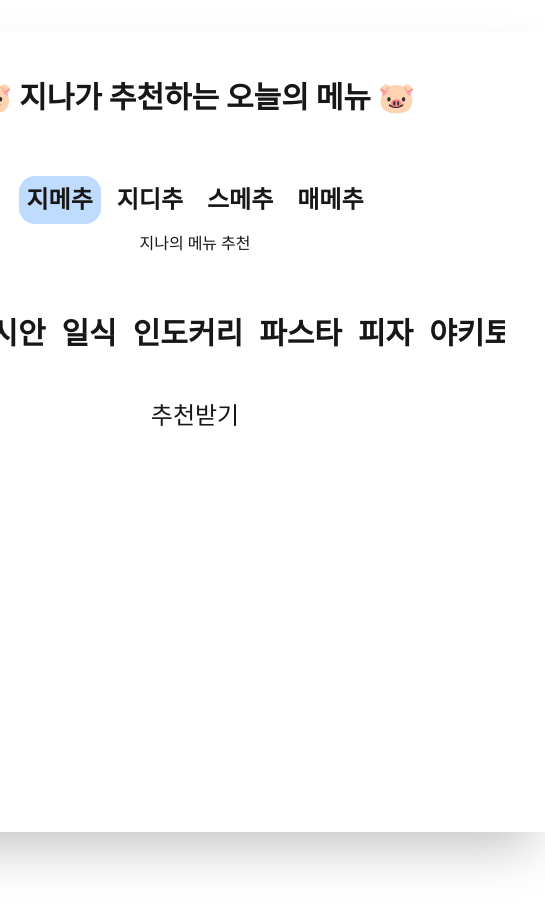
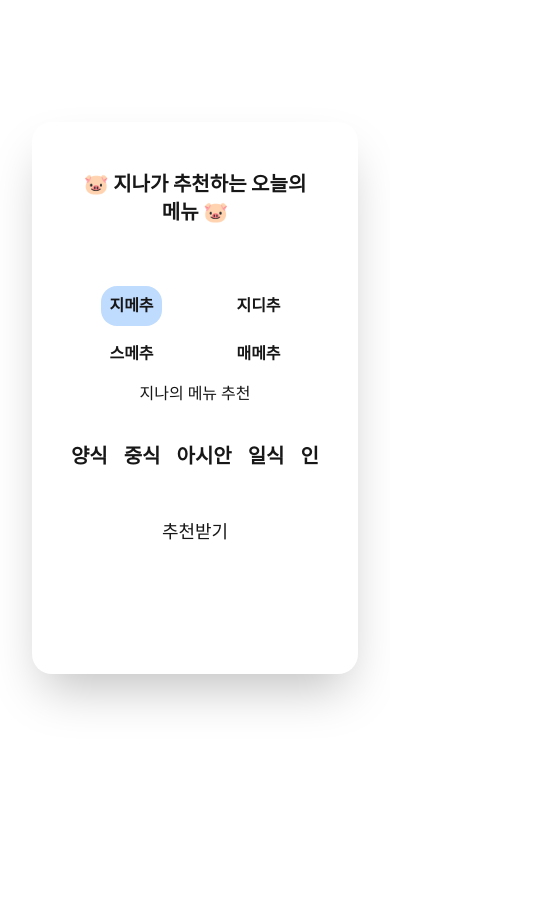
Before and after one commit to jinaji/jimechu, a Next.js app: page / in a window 390 px wide. Shown: the top 906 px of the page, 545 px wide, since content can reach past the window. After the commit the page ends 844 px from the top, so only its background shows below. Built offline with nearby package versions, Linux system fonts and the light colour scheme.

Commit message:
feat: 반응형

```diff
--- a/src/pages/index.tsx
+++ b/src/pages/index.tsx
@@ -70,10 +70,10 @@ const TypeSelect = ({selectedMenuType, onClickMenuLabel} : {selectedMenuType?:Me
     if (!selectedMenuType) return null;
 
     return (
-    <div className={'flex flex-col gap-2'}>
-        <div className={'flex gap-2 justify-center'}>
+    <div className={'flex flex-col gap-2 '}>
+        <div className={' gap-2 justify-center grid grid-cols-2 grid-rows-2 md:flex md:flex-row'}>
             {labels.map((label, index) => (
-                <p key={index} onClick={() => onClickMenuLabel(label)} className={`text-2xl font-bold cursor-pointer p-2 rounded-2xl ${selectedMenuType.label === label ? `bg-blue-200` : ''}`}>
+                <p key={index} onClick={() => onClickMenuLabel(label)} className={`w-fit text-center m-auto text:md font-bold cursor-pointer p-2 rounded-2xl ${selectedMenuType.label === label ? `bg-blue-200` : ''} md:text-2xl`}>
                     {label}
                 </p>
             ))}
@@ -93,14 +93,14 @@ const SelectedMenus = ({selectedMenuType,selectedMenu,setSelectedMenu} : {select
         <div className={'flex gap-12 flex-col justify-center overflow-hidden'} >
             <div
                 key={selectedMenuType.label}
-                className={'text-3xl font-bold pt-10 text-center flex gap-4 animate-infinite-scroll'}>
+                className={'text-xl  font-bold pt-4 text-center flex gap-4 animate-infinite-scroll md:text-3xl md:pt-10' }>
                   {selectedMenuType.menus?.map((menu, index) =>
                       (<div key={menu + index} className={'flex flex-shrink-0'}>
                           {menu}
                       </div>))}
             </div>
 
-            <p className={'text-2xl font-medium text-center cursor-pointer'} onClick={()=>{
+            <p className={'text-lg font-medium text-center cursor-pointer md:text-2xl'} onClick={()=>{
                 const randomValues = selectedMenuType?.menus[Math.floor(Math.random() * selectedMenuType?.menus.length)];
 
                 setSelectedMenu(randomValues)
@@ -109,8 +109,8 @@ const SelectedMenus = ({selectedMenuType,selectedMenu,setSelectedMenu} : {select
                 추천받기
             </p>
 
-            <p className={'text-6xl font-extrabold text-center pt-20'}>
-                {selectedMenu ? `${selectedMenu + (selectedMenu && EMOJIS[Math.floor(Math.random() * EMOJIS.length)])}` : <div className={'h-[119px]'}></div> }
+            <p className={'text-4xl break-keep font-extrabold text-center pb-10 md:pt-20 md:text-6xl'}>
+                {selectedMenu + (selectedMenu && EMOJIS[Math.floor(Math.random() * EMOJIS.length)])}
             </p>
         </div>
     )
@@ -131,9 +131,9 @@ export default function Home() {
             className={`${geistSans.variable} ${geistMono.variable} flex items-center justify-items-center min-h-screen p-8 pb-20 gap-16 font-[family-name:var(--font-geist-sans)]`}
     >
       <div className={'justify-center flex w-full'}>
-        <div className={'w-[700px] justify-center align-middle bg-white rounded-[20px]'}>
-          <div className={'p-10  shadow-2xl h-[800px] flex flex-col gap-5'}>
-              <p className={'font-bold text-3xl text-center pb-10 pt-2'}>
+        <div className={'w-[100%] justify-center align-middle bg-white md:w-[700px]'}>
+          <div className={'p-10 h-fit shadow-2xl  flex flex-col gap-5 md:h-[800px] rounded-[20px]'}>
+              <p className={'font-bold text-xl text-center pb-10 pt-2 break-keep text-wrap md:text-3xl'}>
                   🐷 지나가 추천하는 오늘의 메뉴 🐷
               </p>
 
```
